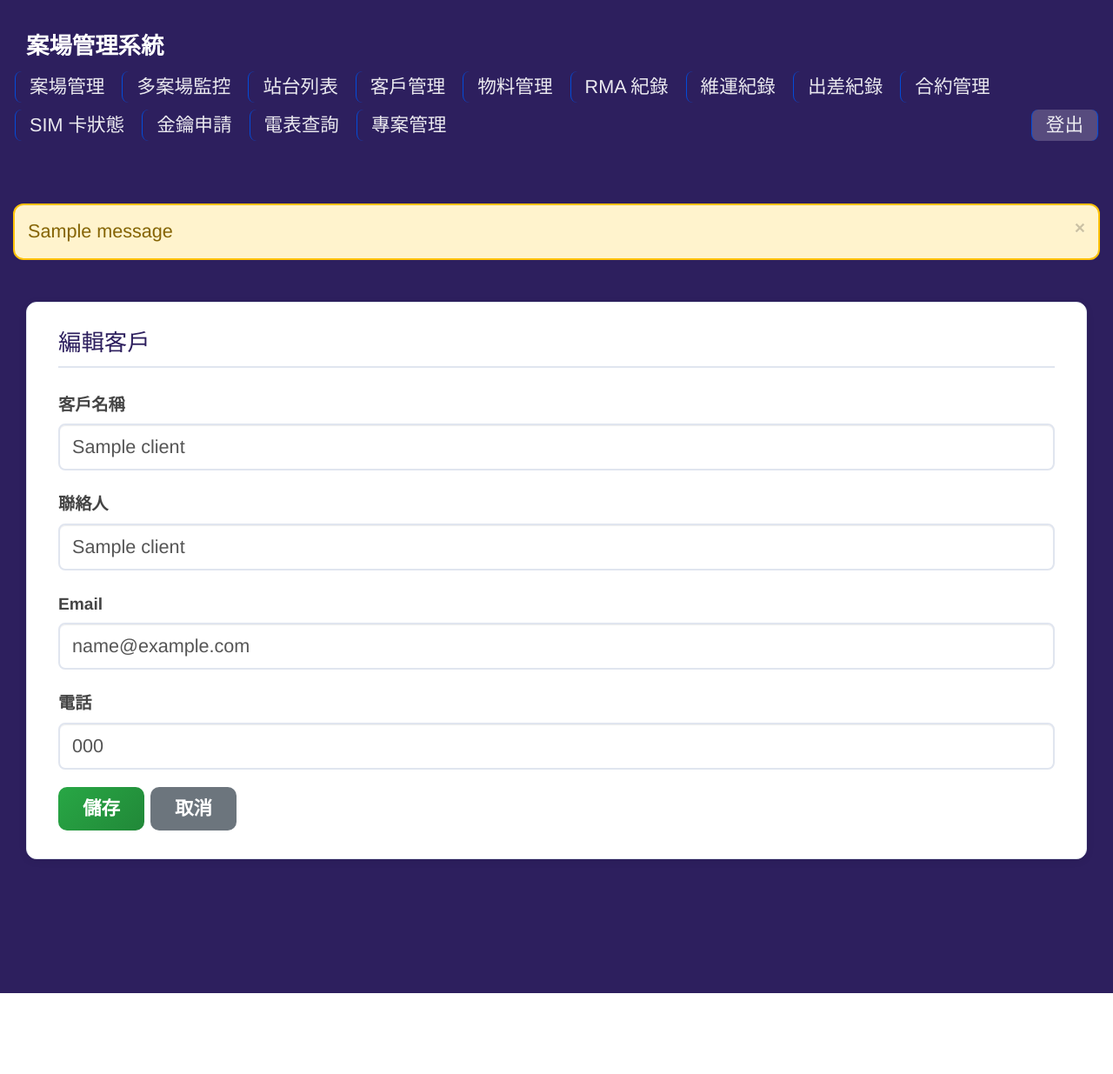
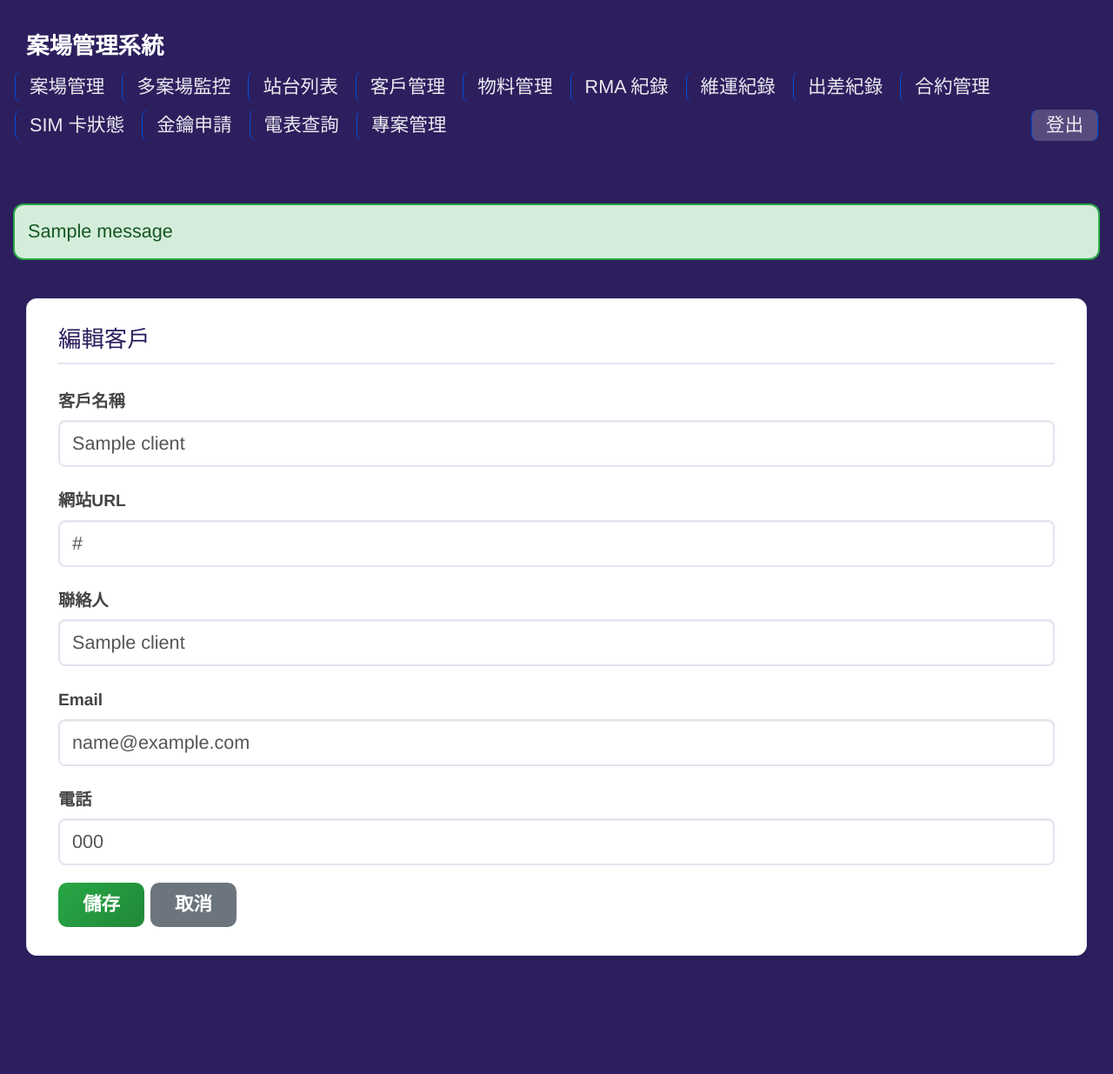
Before and after one commit to grace2402/teaasia, a Flask app: page /edit_client/1 in a window 1280 px wide. Shown: the top 1235 px of the page at 87% size. Before the commit the page ends 1142 px from the top, so only its background shows below. Run offline with Flask 3, Linux system fonts and the light colour scheme; a user stored in the database is signed in; tables that the repository leaves empty hold one stand-in row (values such as "Sample post"); one stand-in notice (Sample message) is shown; parts of the project's set-up code (start-up, migrations or seed data) failed here and were passed over; some libraries are stand-ins or nearby versions.

Commit message:
Fix client management: add website_url to edit form, fix flash messages with categories (danger/success)

```diff
--- a/app/templates/base1.html
+++ b/app/templates/base1.html
@@ -371,6 +371,21 @@
         .alert {
             border-radius: var(--card-radius) !important;
             font-size: 24.0px !important;
+            margin-bottom: 16px !important;
+        }
+        .alert-success {
+            background-color: #d4edda !important;
+            border: 2px solid #28a745 !important;
+            border-radius: var(--card-radius) !important;
+            color: #155724 !important;
+            font-size: 21.6px !important;
+        }
+        .alert-danger {
+            background-color: #f8d7da !important;
+            border: 2px solid #dc3545 !important;
+            border-radius: var(--card-radius) !important;
+            color: #721c24 !important;
+            font-size: 21.6px !important;
         }
         .alert-warning {
             background-color: #fff3cd !important;
@@ -539,11 +554,10 @@
 
 {% block content %}
 <div class="container-fluid">
-    {% for message in get_flashed_messages() %}
-    <div class="alert alert-warning">
+    {% for category, message in get_flashed_messages(with_categories=true) %}
+    <div class="alert alert-{{ category }}">{% if category == 'danger' %}
         <button type="button" class="close" data-dismiss="alert">&times;</button>
-        {{ message }}
-    </div>
+    {% endif %}{{ message }}</div>
     {% endfor %}
 
     {% block page_content %}{% endblock %}
--- a/app/templates/edit_client.html
+++ b/app/templates/edit_client.html
@@ -13,6 +13,11 @@
         <div class="form-group">
             <label for="name">客戶名稱</label>
             {{ form.name(class="form-control") }}
+        </div>
+
+        <div class="form-group">
+            <label for="website_url">網站URL</label>
+            {{ form.website_url(class="form-control", placeholder="https://") }}
         </div>
 
         <div class="form-group">
```
